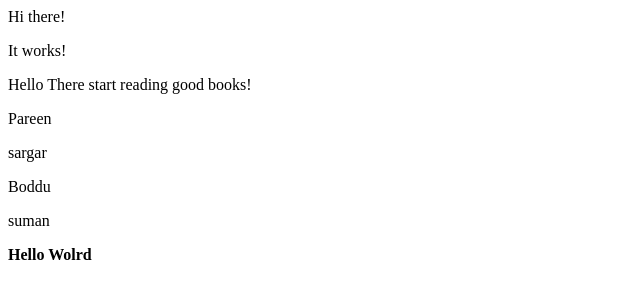
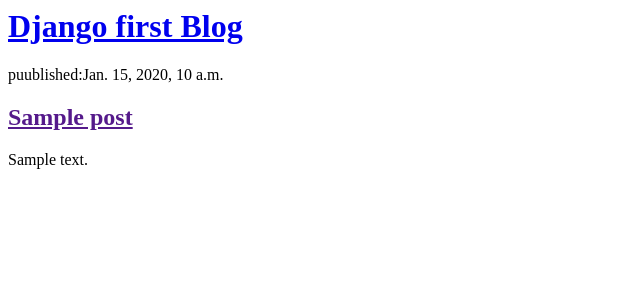
Before and after one commit to rahuldsargar/my-first-blog, a Django app: page / in a window 1280 px wide. Shown: the top 300 px of the page, without its empty margins (0-640 px from the left). Run offline with Django 3.2, Linux system fonts and the light colour scheme; tables that the repository leaves empty hold one stand-in row (values such as "Sample post").

Commit message:
Modified templates to display posts from database.

```diff
--- a/blog/templates/blog/post_list.html
+++ b/blog/templates/blog/post_list.html
@@ -1,12 +1,14 @@
 <html>
 <body>
-    <p>Hi there!</p>
-    <p>It works!</p>
-    <p>Hello There start reading good books!<p>
-    <p>Pareen <p>
-    <p>sargar<p>
-    <p>Boddu<p>
-    <p>suman<p>
-    <p><b>Hello Wolrd<b><p>
+	<div>
+	<h1><a href="/">Django first Blog</a></h1>
+	</div>
+	{% for post in posts%}
+	<div>
+		<p>puublished:{{post.published_date}}</p>
+		<h2><a href="">{{post.title}}</a></h2>
+		<p>{{post.text|linebreaksbr}}</p>
+	</div>
+	{%endfor%}
 </body>
 </html>
--- a/blog/views.py
+++ b/blog/views.py
@@ -1,4 +1,8 @@
 from django.shortcuts import render
+from django.utils import timezone
+from .models import Post
+
 def post_list(request):
-	return render(request, 'blog/post_list.html',{})
+	posts = Post.objects.filter(published_date__lte=timezone.now()).order_by('published_date')
+	return render(request, 'blog/post_list.html',{'posts':posts})
 # Create your views here.
```
